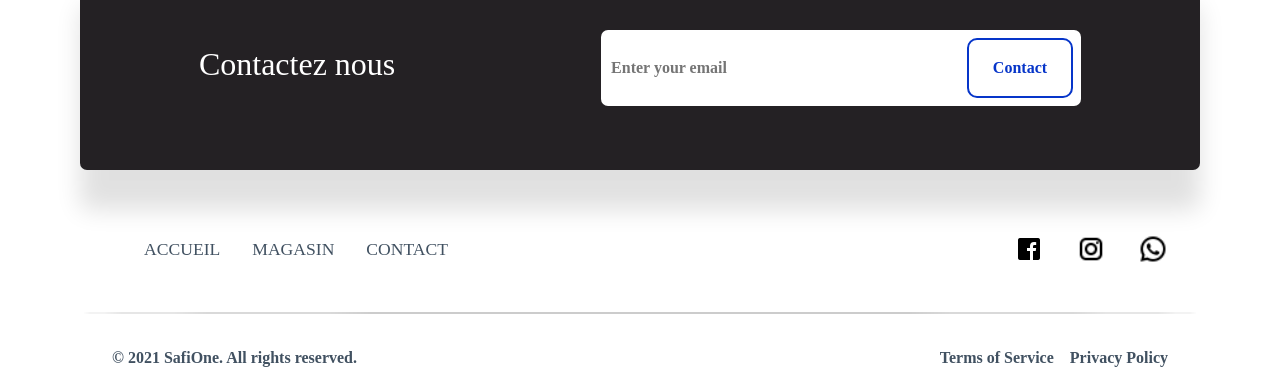
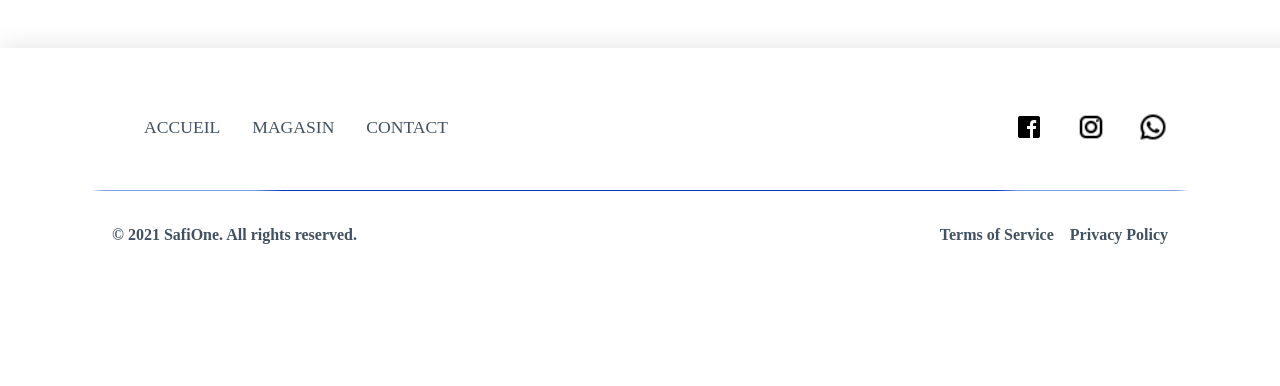
Before and after one commit to yassineelhoubi/ecommerce-website, a PHP site: page /Public/view/store/index.html in a window 1280 px wide. Shown: the part 2005-2391 px from the top of the page. After the commit the page ends 2249 px from the top, so only its background shows below. Run offline with PHP 8.4, Linux system fonts and the light colour scheme.

Commit message:
update frontend

```diff
--- a/Public/resources/css/_footer.scss
+++ b/Public/resources/css/_footer.scss
@@ -1,54 +1,11 @@
 .ftr {
+	box-shadow:  25px 25px 25px 25px rgba(0, 0, 0, .12);
 	display: flex;
 	flex-direction: column;
 	align-items: center;
 	justify-content: center;
 	// margin: 0 20rem;
 
-	.nwltr-container {
-		background: $dark;
-
-		display: flex;
-		align-items: center;
-		justify-content: space-around;
-		padding: 4rem 2rem;
-		gap: 2rem;
-		border-radius: 7px;
-		width: 70rem;
-		box-shadow: 0 2.5rem 25px rgba(0, 0, 0, .12);
-
-		h4 {
-			font-size: 2rem;
-			color: $light !important;
-		}
-
-		.input {
-			background: $light;
-			padding: .5rem;
-			position: relative;
-			border-radius: 7px;
-			width: 30rem;
-			display: flex;
-			justify-content: space-between;
-
-			input {
-				font-size: 1rem;
-
-				border: none;
-
-				&:focus {
-					outline: none;
-				}
-			}
-
-			button {
-				font-size: 1rem;
-				padding: 1rem 1.5rem;
-				border-radius: 10px;
-				cursor: pointer;
-			}
-		}
-	}
 
 	.ftr-links {
 		display: flex;
@@ -76,8 +33,8 @@
 
 	span {
 		width: 70rem;
-		height: 2px;
-		background: rgba($color: #000000, $alpha: .2);
+		height: 1px;
+		background-color: $myblue;
 		border-radius: 50%;
 		margin-bottom: 2rem;
 	}
--- a/Public/resources/includes/templates/footer.html
+++ b/Public/resources/includes/templates/footer.html
@@ -1,11 +1,5 @@
 <footer class="ftr">
-    <div class="nwltr-container">
-      <h4>Contactez nous</h4>
-      <div class="input">
-        <input type="text" placeholder="Enter your email" />
-        <button class="mybtn primary-border">Contact</button>
-      </div>
-    </div>
+
 
     <div class="ftr-links">
       <ul>
--- a/Public/resources/includes/templates/header.html
+++ b/Public/resources/includes/templates/header.html
@@ -2,7 +2,7 @@
 
   <nav class="navbar navbar-expand-lg navbar-light">
     <div class="container-fluid">
-      <a class="ms-4 " href="#"><img src="/Public/resources/img/logo/flex_product.png" width="150px"
+      <a class="ms-4 " href="#"><img src="/Public/resources/img/logo/logo_black.png" width="100px"
           alt="logo" /></a>
       <button class="navbar-toggler" type="button" data-bs-toggle="collapse" data-bs-target="#navbarSupportedContent"
         aria-controls="navbarSupportedContent" aria-expanded="false" aria-label="Toggle navigation">
--- a/Public/view/store/index.html
+++ b/Public/view/store/index.html
@@ -43,7 +43,7 @@
     <!-- end home -->
 
     <!-- card -->
-    <div class="container mt-5">
+    <div class="container mt-5 pt-5">
       <h1 class="fw-bold text-center">Choisissez votre catégorie</h1>
       <div class="line mx-auto  mt-3"></div>
     </div>
@@ -69,14 +69,14 @@
         <div class="col-lg-4 col-md-6 col-12">
           <div class="card primary-raduis primary-border card-body ">
             <div class="d-flex flex-column align-items-center mt-4">
-              <h2 class="card-title fw-bold mt-1">10 MAD</h2>
+              <h2 class="card-title fw-bold mt-1">20 MAD</h2>
               <div class="line mb-4"></div>
               <h4 class="fw-bold mb-3">les frais de livraison</h4>
               <div class="col-2 m-auto">
                 <img class="img-fluid mb-2" src="../../resources/img/icons/054-delivery.png" alt="" />
               </div>
-              <h4 class="card-text">Jusqu'à 5 produits : 5DH</h4>
-              <h4>Plus de 5 produits : 0DH</h4>
+              <h4 class="card-text">Jusqu'à 4 produits : 3DH</h4>
+              <h4>Plus de 4 produits : 0DH</h4>
               <button class="mybtn size-btn secondary-border secondary-raduis mt-3 ">Choisir</button>
             </div>
           </div>
@@ -85,14 +85,14 @@
         <div class="col-lg-4 col-md-6 col-12">
           <div class="card primary-raduis primary-border card-body ">
             <div class="d-flex flex-column align-items-center mt-4">
-              <h2 class="card-title fw-bold mt-1">10 MAD</h2>
+              <h2 class="card-title fw-bold mt-1">30 MAD</h2>
               <div class="line mb-4"></div>
               <h4 class="fw-bold mb-3">les frais de livraison</h4>
               <div class="col-2 m-auto">
                 <img class="img-fluid mb-2" src="../../resources/img/icons/054-delivery.png" alt="" />
               </div>
-              <h4 class="card-text">Jusqu'à 5 produits : 5DH</h4>
-              <h4>Plus de 5 produits : 0DH</h4>
+              <h4 class="card-text">Jusqu'à 3 produits : 3DH</h4>
+              <h4>Plus de 3 produits : 0DH</h4>
               <button class="mybtn size-btn secondary-raduis secondary-border mt-3 ">Choisir</button>
             </div>
           </div>
@@ -100,9 +100,8 @@
       </div>
     </div>
 
-
     <div class="container  mt-5 mb-5">
-      <div class="col-12">
+      <div class="col-12 pt-5">
         <h1 class="fw-bold text-center">Découvrez notre magasin</h1>
         <div class="line mx-auto  mt-3"></div>
       </div>
@@ -122,7 +121,7 @@
         <div class="col-lg-6 col-md-11 ">
           <img class="img-fluid float-end" id="imghome" src="../../resources/img/produit-alimentaire.jpg" alt="" />
         </div>
-        <div class="col-12 mt-5">
+        <div class="col-12 mt-5 pt-5">
           <h1 class="fw-bold text-center">Trouver nous</h1>
           <div class="line mx-auto  mt-3"></div>
         </div>
```
Also changed, not shown: Public/resources/css/style.css, 1 other file.
